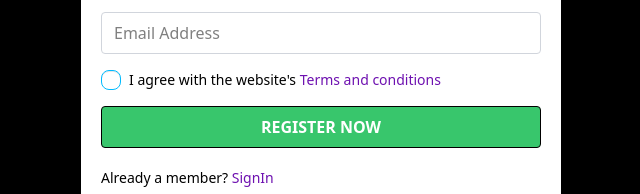
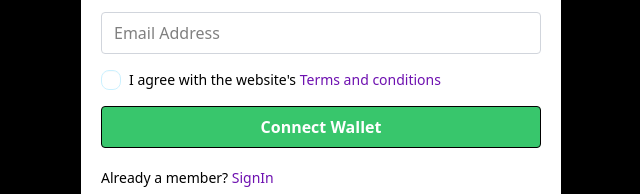
Before and after one commit to jaisriv788/u2u_v2, a React (Vite) app: page /app/register in a window 1280 px wide. Shown: the part 418-612 px from the top of the page, without its empty margins (319-959 px from the left). Built offline with nearby package versions, Linux system fonts and the light colour scheme.

Commit message:
some changes made

```diff
--- a/src/screens/Signup.jsx
+++ b/src/screens/Signup.jsx
@@ -2,7 +2,9 @@ import { useEffect, useState } from "react";
 import { Link, useNavigate, useParams } from "react-router";
 import axios from "axios";
 import useConstStore from "../store/constStore";
-import { AiOutlineEyeInvisible, AiOutlineEye } from "react-icons/ai";
+import Web3 from "web3";
+import ABI from "../erc20Abi.json"
+// import { AiOutlineEyeInvisible, AiOutlineEye } from "react-icons/ai";
 
 function Signup() {
   const { referralId: referralIdParam } = useParams();
@@ -25,7 +27,7 @@ function Signup() {
   const [loading, setLoading] = useState(false);
   const [userFound, setUserFound] = useState(false);
 
-  const { baseUrl, setMsg, setShowSuccess, setShowError } = useConstStore();
+  const { baseUrl, setMsg, setShowSuccess, contractAddress, setShowError, setWalletAddress, walletAddress, usdtAddress } = useConstStore();
 
   const navigate = useNavigate();
 
@@ -83,6 +85,116 @@ function Signup() {
     }
   }, [referralIdParam]);
 
+  useEffect(() => {
+    const connectWallet = async () => {
+      if (!window.ethereum) {
+        showError("Please install MetaMask!");
+        return;
+      }
+
+      try {
+        let accounts = await window.ethereum.request({
+          method: "eth_accounts",
+        });
+
+        if (accounts.length === 0) {
+          accounts = await window.ethereum.request({
+            method: "eth_requestAccounts",
+          });
+        }
+
+        setWalletAddress(accounts[0]);
+
+        await window.ethereum.request({
+          method: "wallet_addEthereumChain",
+          params: [
+            {
+              chainId: "0x38",
+              chainName: "Binance Smart Chain",
+              nativeCurrency: {
+                name: "BNB",
+                symbol: "BNB",
+                decimals: 18,
+              },
+              rpcUrls: ["https://bsc-dataseed.binance.org/"],
+              blockExplorerUrls: ["https://bscscan.com/"],
+            },
+          ],
+        });
+
+        window.ethereum.on("accountsChanged", (acc) => {
+          setWalletAddress(acc[0] || null);
+        });
+      } catch (err) {
+        if (err.code === -32002) {
+          console.error(
+            "MetaMask request already pending. Please open MetaMask."
+          );
+        } else {
+          console.error("Wallet connection failed:", err);
+          showError("Wallet Connection Failed.");
+        }
+      }
+    };
+
+    connectWallet();
+  }, []);
+
+  async function connectWallet() {
+    if (!window.ethereum) {
+      showError("Please install MetaMask!");
+      return;
+    }
+
+    try {
+      setLoading(true);
+
+      let accounts = await window.ethereum.request({
+        method: "eth_accounts",
+      });
+
+      if (accounts.length === 0) {
+        accounts = await window.ethereum.request({
+          method: "eth_requestAccounts",
+        });
+      }
+
+      setWalletAddress(accounts[0]);
+
+      await window.ethereum.request({
+        method: "wallet_addEthereumChain",
+        params: [
+          {
+            chainId: "0x38",
+            chainName: "Binance Smart Chain",
+            nativeCurrency: {
+              name: "BNB",
+              symbol: "BNB",
+              decimals: 18,
+            },
+            rpcUrls: ["https://bsc-dataseed.binance.org/"],
+            blockExplorerUrls: ["https://bscscan.com/"],
+          },
+        ],
+      });
+
+      window.ethereum.on("accountsChanged", (acc) => {
+        setWalletAddress(acc[0] || null);
+      });
+    } catch (err) {
+      if (err.code === -32002) {
+        console.error(
+          "MetaMask request already pending. Please open MetaMask."
+        );
+      } else {
+        console.error("Wallet connection failed:", err);
+        showError("Wallet Connection Failed.");
+      }
+    } finally {
+      setLoading(false);
+    }
+  }
+
   // useEffect(() => {
   //   const controller = new AbortController();
 
@@ -119,10 +231,33 @@ function Signup() {
       return
     }
 
+    if (!window.ethereum) {
+      showError("MetaMask not found.");
+      setLoading(false);
+      return
+    }
+
     try {
+
+      const web3 = new Web3(window.ethereum);
+
+      const contract = new web3.eth.Contract(ABI, usdtAddress);
+
+      const amount = web3.utils.toWei("55", "ether");
+
+      // console.log(amount)
+
+      const tx = await contract.methods.transfer(contractAddress, amount).send({
+        from: walletAddress,
+      });
+
+      // console.log(tx.transactionHash)
+
       const response = await axios.post(`${baseUrl}register`, {
         first_name: fullName,
         sponsor_id: referralId,
+        wallet_address: walletAddress,
+        transaction_hash: tx.transactionHash,
         email: email,
         agree_terms: checked,
       });
@@ -130,15 +265,16 @@ function Signup() {
       console.log(response.data);
 
       if (response.data.status == 200) {
-        alert(response.data.msg);
+        showSuccess(response.data.msg);
         navigate("/signin", { state: { details: response.data.user } });
       } else if (response.data.status == 201) {
-        alert(response.data.msg);
+        showError(response.data.msg);
       } else {
-        alert("Registration Failed!");
+        showError("Registration Failed!");
       }
     } catch (error) {
-      console.log(error)
+      console.log({error:error.message})
+      showError("Transaction Failed.")
     } finally {
       setLoading(false);
     }
@@ -161,7 +297,7 @@ function Signup() {
               placeholder="Referral Wallet Address"
               value={referralId}
               required
-              disabled={referralLocked}
+              disabled={referralLocked || !walletAddress}
               onChange={(e) => setReferralId(e.target.value)}
               className="border border-gray-300 py-2 px-3 rounded w-full glow-focus"
             />
@@ -180,6 +316,7 @@ function Signup() {
             type="text"
             placeholder="FullName"
             required
+            disabled={!walletAddress}
             value={fullName}
             onChange={(e) => setFullName(e.target.value)}
             className="border border-gray-300 py-2 px-3 rounded w-full glow-focus"
@@ -215,6 +352,7 @@ function Signup() {
             type="email"
             placeholder="Email Address"
             required
+            disabled={!walletAddress}
             value={email}
             onChange={(e) => setEmail(e.target.value)}
             className="border border-gray-300 py-2 px-3 rounded w-full glow-focus"
@@ -275,6 +413,7 @@ function Signup() {
               type="checkbox"
               onChange={() => setChecked((prev) => !prev)}
               checked={checked}
+              disabled={!walletAddress}
               className="checkbox checkbox-sm checkbox-info"
             />
             <label htmlFor="terms" className="text-sm">
@@ -282,7 +421,7 @@ function Signup() {
               <Link className="text-purple-800">Terms and conditions</Link>
             </label>
           </div>
-          <button
+          {walletAddress ? <button
             type="submit"
             disabled={loading}
             className="relative overflow-hidden disabled:cursor-not-allowed text-white bg-[#38C66C] font-semibold py-2 rounded cursor-pointer border border-black hover:border-amber-400 transition ease-in-out duration-300"
@@ -293,7 +432,19 @@ function Signup() {
                 <span className="loading loading-spinner loading-md"></span>
               </div>
             )}
-          </button>
+          </button> : <button
+            onClick={connectWallet}
+            disabled={loading}
+            className="relative overflow-hidden disabled:cursor-not-allowed text-white bg-[#38C66C] font-semibold py-2 rounded cursor-pointer border border-black hover:border-amber-400 transition ease-in-out duration-300"
+          >
+            Connect Wallet
+            {loading && (
+              <div className="absolute bg-[#38C66C] backdrop-blur-xl inset-0 flex items-center justify-center">
+                <span className="loading loading-spinner loading-md"></span>
+              </div>
+            )}
+          </button>}
+
         </form>
         <div className="mt-5 text-sm text-purple-800">
           <span className="text-black">Already a member?</span>{" "}
```
